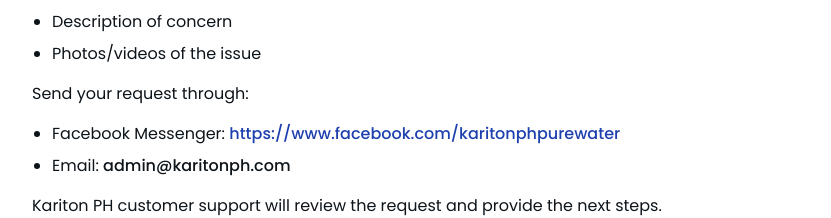
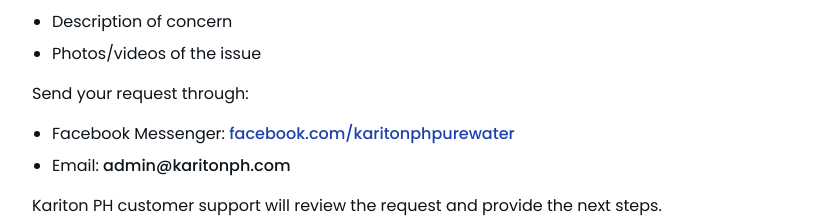
Before and after one commit to zeonhub74/kph-fe, a React (Vite) app: page /refund in a window 1280 px wide. Shown: the part 2746-2964 px from the top of the page, without its empty margins (224-1055 px from the left). Built offline with nearby package versions, Linux system fonts and the light colour scheme; no server answers.

Commit message:
color text

```diff
--- a/src/pages/Refund.jsx
+++ b/src/pages/Refund.jsx
@@ -179,9 +179,9 @@
                   href="https://www.facebook.com/karitonphpurewater"
                   target="_blank"
                   rel="noopener noreferrer"
-                  className="font-medium text-primary text-(--color-blue) underline-offset-4 hover:underline"
+                  className="font-medium text-primary text-(--color-blue) underline-offset-4 hover:underline hover:text-(--color-green)"
                 >
-                  https://www.facebook.com/karitonphpurewater
+                facebook.com/karitonphpurewater
                 </a>
               </li>
               <li>
```
